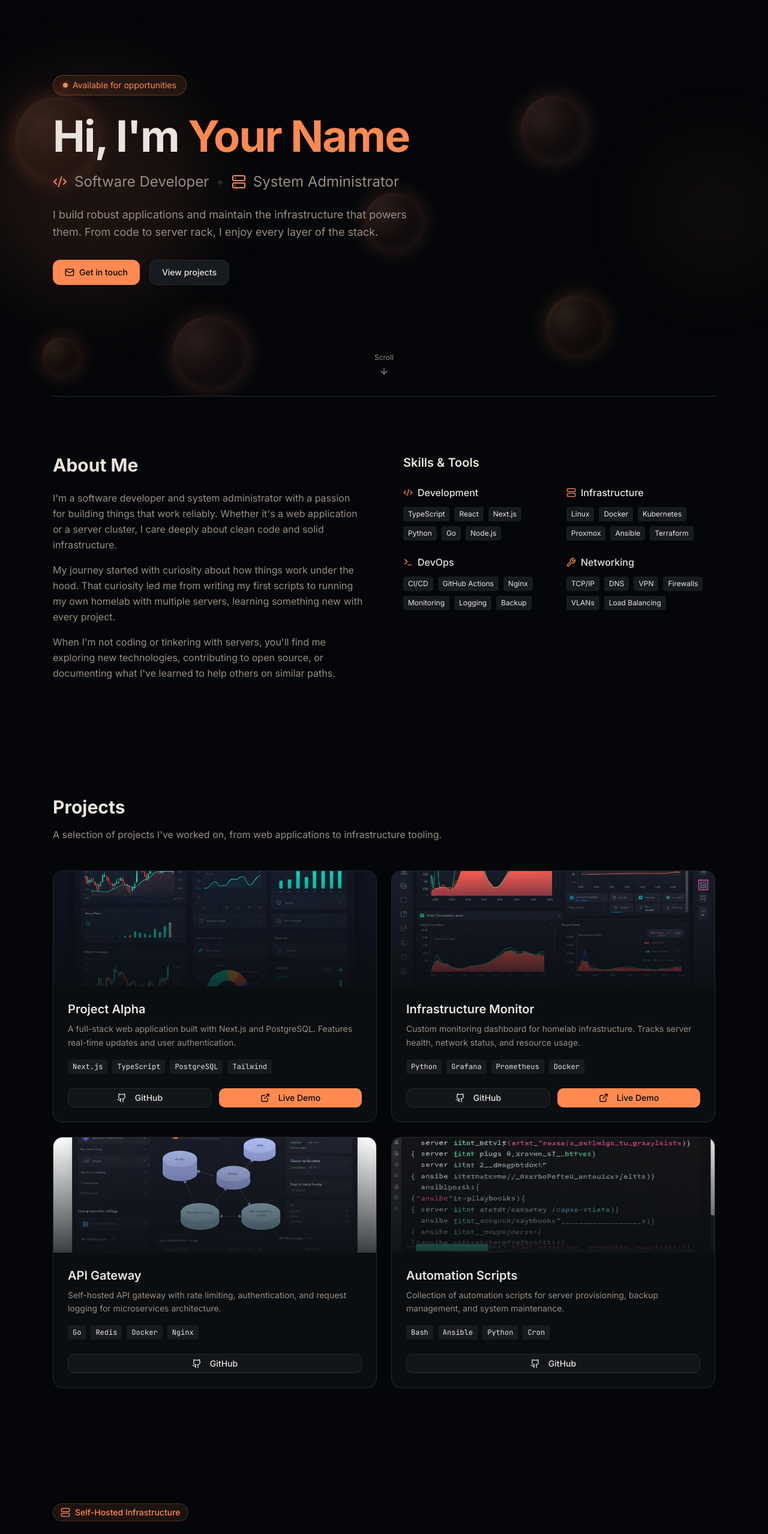
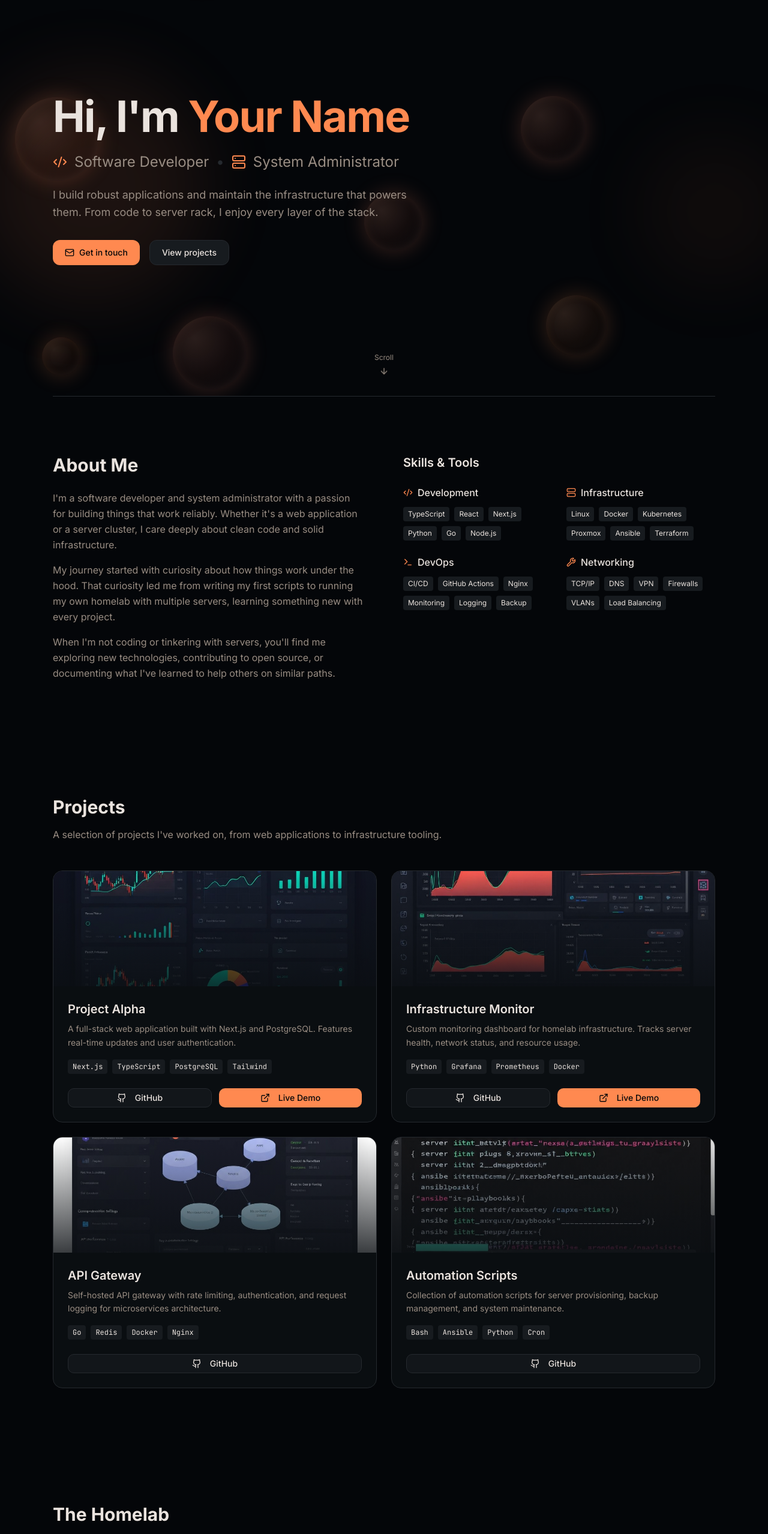
Before and after one commit to pottsb/PortfolioWebsite, a Next.js app in the folder home-server/portfolio-www/: page / in a window 1280 px wide. Shown: the part 140-2697 px from the top of the page at 60% size. Built offline with nearby package versions, Linux system fonts and the light colour scheme; no server answers.

Commit message:
declutter

```diff
--- a/home-server/portfolio-www/components/contact.tsx
+++ b/home-server/portfolio-www/components/contact.tsx
@@ -12,11 +12,6 @@ const socialLinks = [
     name: 'LinkedIn',
     href: 'https://linkedin.com',
     icon: Linkedin,
-  },
-  {
-    name: 'Twitter',
-    href: 'https://twitter.com',
-    icon: Twitter,
   },
   {
     name: 'Email',
--- a/home-server/portfolio-www/components/hero.tsx
+++ b/home-server/portfolio-www/components/hero.tsx
@@ -10,14 +10,6 @@ export function Hero() {
       <div className="absolute bottom-1/4 -right-32 w-64 h-64 bg-primary/10 rounded-full blur-3xl opacity-50 pointer-events-none" />
 
       <div className="relative z-10">
-        {/* Available for opportunities pill with glow */}
-        <div className="mb-8 inline-flex items-center gap-2 rounded-full border border-primary/30 bg-primary/10 px-4 py-1.5 text-sm text-primary opacity-0 animate-fade-in-up shadow-[0_0_15px_rgba(var(--primary),0.3)]">
-          <span className="relative flex h-2 w-2">
-            <span className="absolute inline-flex h-full w-full animate-ping rounded-full bg-primary opacity-75"></span>
-            <span className="relative inline-flex h-2 w-2 rounded-full bg-primary"></span>
-          </span>
-          Available for opportunities
-        </div>
 
         {/* Large name */}
         <h1 className="text-5xl sm:text-6xl lg:text-7xl font-bold tracking-tight mb-6 opacity-0 animate-fade-in-up animation-delay-100">
--- a/home-server/portfolio-www/components/homelab.tsx
+++ b/home-server/portfolio-www/components/homelab.tsx
@@ -46,10 +46,6 @@ export function Homelab() {
   return (
     <section id="homelab" className="py-24">
       <div className="mb-12">
-        <div className="inline-flex items-center gap-2 px-3 py-1 bg-primary/10 rounded-full border border-primary/20 text-primary text-sm font-medium mb-4">
-          <Server className="h-4 w-4" />
-          Self-Hosted Infrastructure
-        </div>
         <h2 className="text-3xl font-bold text-foreground mb-4">The Homelab</h2>
         <p className="text-muted-foreground max-w-2xl leading-relaxed">
           My passion project and learning playground. A full server rack running enterprise-grade
```
